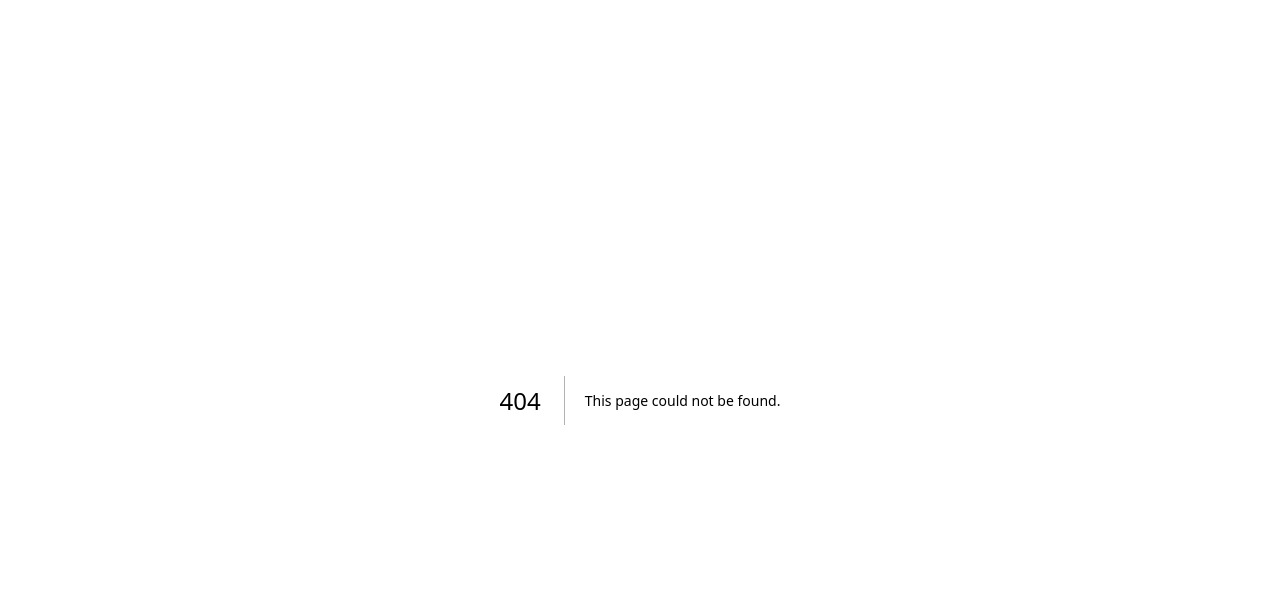
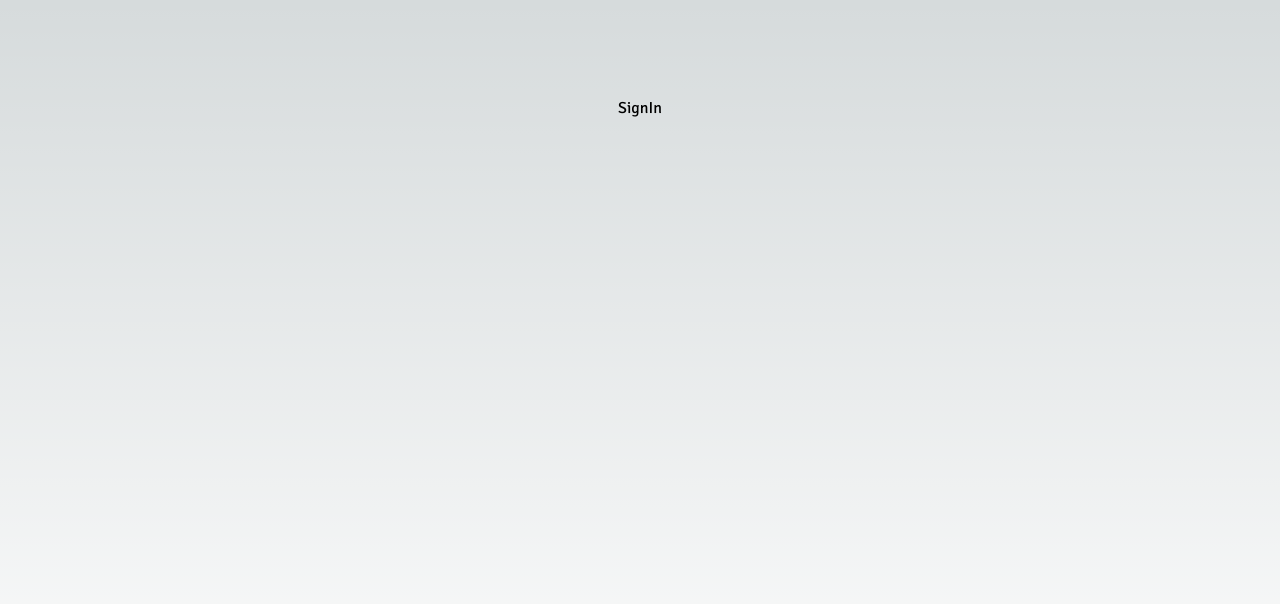
Before and after one commit to SVerma799/ecommerce-client, a Next.js app: page /auth/signin in a window 1280 px wide. Before the commit this address had no page. Shown: the top 604 px of the page. Built offline with nearby package versions, Linux system fonts and the light colour scheme.

Commit message:
Changes done to add the custom sign In page

```diff
--- /dev/null
+++ b/src/pages/auth/signin.tsx
@@ -0,0 +1,15 @@
+import { FC } from "react";
+
+interface SignInProps {}
+
+const SignIn: FC<SignInProps> = ({}) => {
+  return (
+    <div
+      className={`flex min-h-screen flex-col items-center justify-between p-24`}
+    >
+      SignIn
+    </div>
+  );
+};
+
+export default SignIn;
--- a/src/pages/index.tsx
+++ b/src/pages/index.tsx
@@ -1,5 +1,6 @@
 import Image from "next/image";
 import { Inter } from "next/font/google";
+import Link from "next/link";
 
 const inter = Inter({ subsets: ["latin"] });
 
@@ -11,6 +12,9 @@ export default function Home() {
       <h1>
         Welcome to the Client Side of the Ecommerce of the Ecommerce Project
       </h1>
+      <button className="bg-blue-500 hover:bg-blue-700 text-white font-bold py-2 px-4 rounded">
+        <Link href="/auth/signin">Sign In</Link>
+      </button>
     </main>
   );
 }
```
